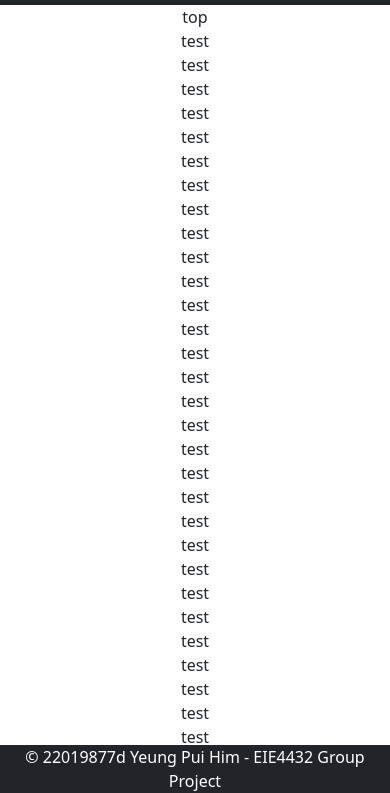
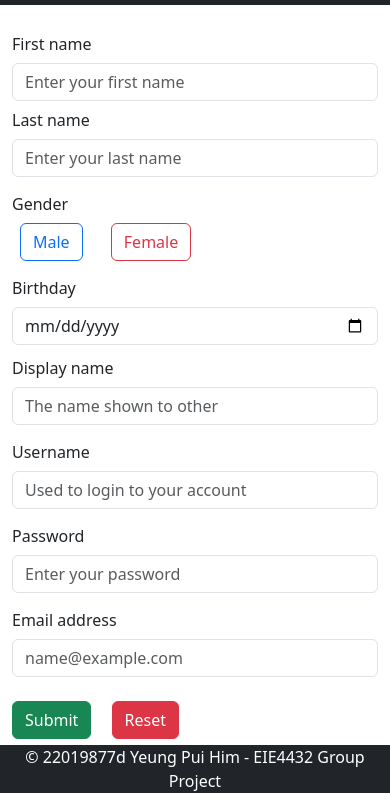
Before and after one commit to alan245245/Web-System-Group-Project, a website: page user-registration.html in a window 390 px wide. Shown: the part 51-844 px from the top of the page. Drawn offline with nearby package versions, Linux system fonts and the light colour scheme.

Commit message:
Finish user-registration draft
Additional modification.
1. Changed active page
2. Added a line to allow dynamic response on mobile device

```diff
--- a/user-registration.html
+++ b/user-registration.html
@@ -1,4 +1,13 @@
 <!DOCTYPE html>
+
+<!--
+• User registration page: support standard information including user ID, password, nickname, email, gender, birthdate, etc.
+• Validation checks for input value, i.e., Password Policy and Duplicate User ID
+• Feedback message on validation failure and registration success/failure
+• Password stored in a database with password hashing
+• An admin doesn’t need to register an account.
+-->
+
 <html>
     <head>
         <link href="https://cdn.jsdelivr.net/npm/bootstrap@5.3.2/dist/css/bootstrap.min.css" rel="stylesheet" integrity="sha384-T3c6CoIi6uLrA9TneNEoa7RxnatzjcDSCmG1MXxSR1GAsXEV/Dwwykc2MPK8M2HN" crossorigin="anonymous">
@@ -6,6 +15,10 @@
         <title>Train Ticket Selling System </title>
         <script src="node_modules/jquery/dist/jquery.min.js"></script>
         <script src="scripts/user-registration.js"></script>
+        <!--
+        The line below is used to enable proper scaling on mobile device
+        -->
+        <meta name="viewport" content="width=device-width, initial-scale=1">
         <link rel="stylesheet" href="styles/nav.css">
         <link rel="stylesheet" href="node_modules/bootstrap-icons/font/bootstrap-icons.css">
     </head>
@@ -29,7 +42,7 @@
                 <div class="collapse navbar-collapse w-100 order-1 order-lg-0 dual-collapse2">
                     <ul class="navbar-nav me-auto">
                         <li class="nav-item">
-                            <a class="nav-link active" aria-current="page" href="#">Home</a>
+                            <a class="nav-link" href="#">Home</a>
                         </li>
                         <li class="nav-item">
                             <a class="nav-link" href="#">Features</a>
@@ -60,18 +73,68 @@
                             <a class="nav-link" href="#">Sign in</a>
                         </li>
                         <li class="nav-item">
-                            <a class="nav-link" href="#">Register</a>
+                            <a class="nav-link active" aria-current="page" href="#">Register</a>
                         </li>
                     </ul>
                 </div>
             </div>
         </nav>
-        <body>
-            <div class="container text-center pb-5">
-                top<br>test<br>test<br>test<br>test<br>test<br>test<br>test<br>test<br>test<br>test<br>test<br>test<br>test<br>test<br>test<br>test<br>test<br>test<br>test<br>test<br>test<br>test<br>test<br>test<br>test<br>test<br>test<br>test<br>test<br>test<br>test<br>test<br>test<br>test<br>test<br>test<br>test<br>test<br>test<br>test<br>test<br>test<br>test<br>test<br>test<br>test<br>test<br>test<br>test<br>test<br>test<br>test<br>test<br>test<br>test<br>test<br>test<br>test<br>test<br>test<br>test<br>test<br>test<br>test<br>test<br>test<br>test<br>test<br>test<br>test<br>test<br>test<br>test<br>test<br>test<br>test<br>test<br>test<br>test<br>test<br>last<br>
+            <div class="container text-left pb-5">
+                <form class="py-3">
+                    <div class="form-group py-1 row justify-content-center">
+                        <label for="user-name" class="col-lg-2 col-md-2 col-form-label">First name</label>
+                        <div class="col-lg-4 col-md-4">
+                            <input type="text" class="form-control" id="user-firstname" placeholder="Enter your first name">
+                        </div>
+                        <label for="user-name" class="col-lg-2 col-md-2 col-form-label">Last name</label>
+                        <div class="col-lg-4 col-md-4">
+                            <input type="text" class="form-control" id="user-lastname" placeholder="Enter your last name">
+                        </div>
+                    </div>
+                    <div class="form-group pt-1 pt-md-3 pt-lg-1 row justify-content-center">
+                        <label for="user-name" class="col-lg-2 col-md-2 col-form-label">Gender</label>
+                        <div class="col-lg-4 col-md-4">
+                            <input type="radio" onchange="calcalatePrice()" class="btn-check" name="gender" id="male" value="user-male" autocomplete="off">
+                            <label class="btn btn-outline-primary mb-2 ms-2 ms-lg-0 me-3" for="male">Male</label>
+                            <input type="radio" onchange="calcalatePrice()" class="btn-check btn-danger" name="gender" id="female" value="user-female" autocomplete="off">
+                            <label class="btn btn-outline-danger mb-2 ms-2 ms-lg-0" for="female">Female</label>
+                        </div>
+                        <label for="user-name" class="col-lg-2 col-md-2 col-form-label">Birthday</label>
+                        <div class="col-lg-4 col-md-4">
+                            <input type="date" class="form-control" id="user-birthday">
+                        </div>
+                    </div>
+                    <div class="form-group py-1 row justify-content-center">
+                        <label for="user-name" class="col-lg-2 col-form-label">Display name</label>
+                        <div class="col-lg-10">
+                            <input type="text" class="form-control" id="user-name" placeholder="The name shown to other">
+                        </div>
+                    </div>
+                    <div class="form-group py-1 row justify-content-center">
+                        <label for="user-name" class="col-lg-2 col-form-label">Username</label>
+                        <div class="col-lg-10">
+                            <input type="text" class="form-control" id="user-name" placeholder="Used to login to your account">
+                        </div>
+                    </div>
+                    <div class="form-group py-1 row justify-content-center">
+                        <label for="user-password" class="col-lg-2 col-form-label">Password</label>
+                        <div class="col-lg-10">
+                            <input type="password" class="form-control" id="user-password" placeholder="Enter your password">
+                        </div>
+                    </div>
+                    <div class="form-group py-1 row justify-content-center">
+                        <label for="user-email" class="col-lg-2 col-form-label">Email address</label>
+                        <div class="col-lg-10">
+                            <input type="email" class="form-control" id="user-email" placeholder="name@example.com">
+                        </div>
+                    </div>
+                    <div class="form-group py-1 ms-auto">
+                        <button type="button" onclick="" class="btn btn-success my-3">Submit</button>
+                        <button type="reset" class="btn btn-danger my-3 mx-3">Reset</button>
+                    </div>
+                </form>
             </div>
             <button type="button" onclick="returnToTop()" class="btn btn-danger btn-circle btn-circle-l btn-lg" id="return-to-top"> <i class="bi bi-arrow-up"></i> </button>
-        </body>
         <footer class="bg-dark text-bg-dark flex py-auto fixed-bottom text-center">
             © 22019877d Yeung Pui Him - EIE4432 Group Project
         </footer>
```
